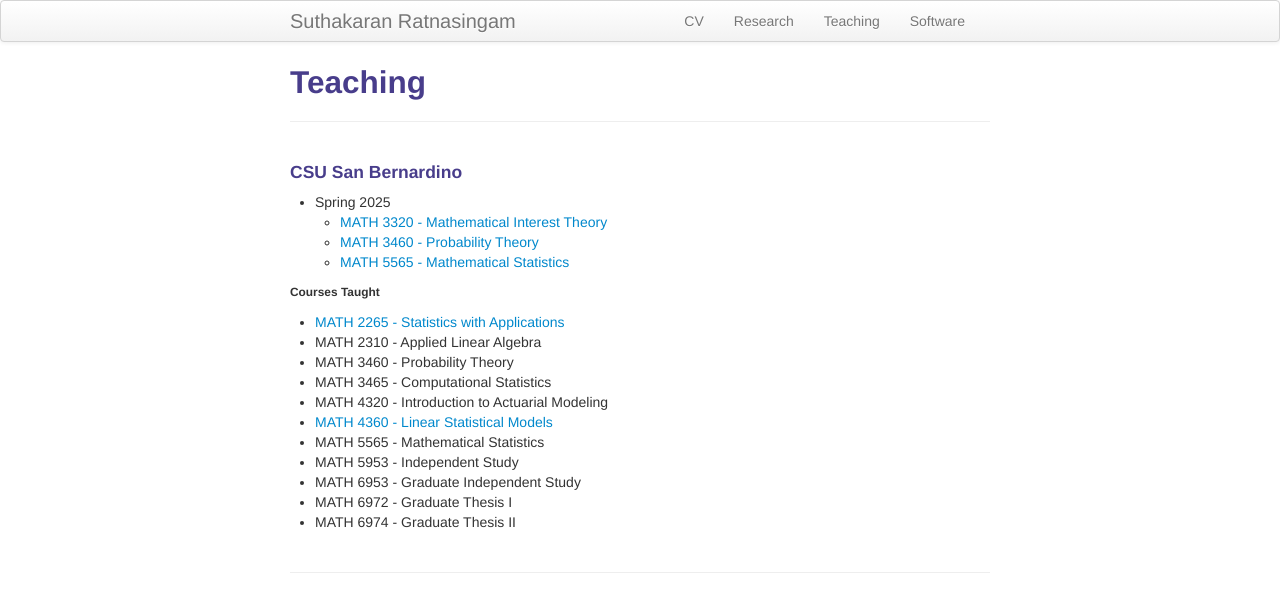
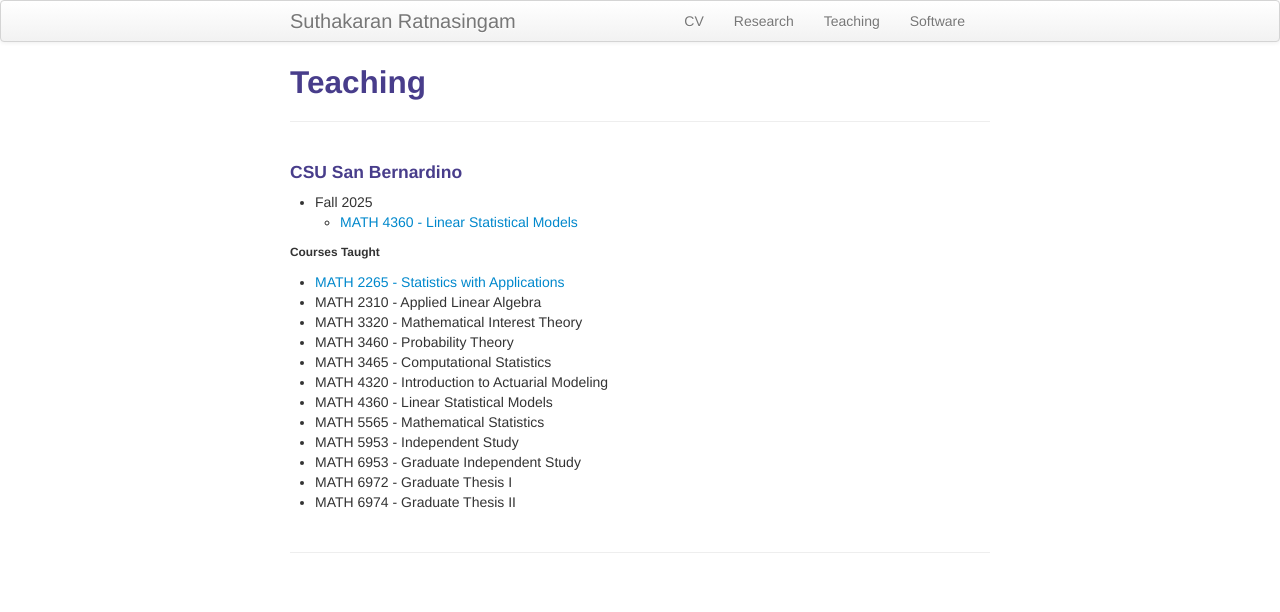
Before and after one commit to suthakaranr/suthakaranr.github.io, a Jekyll site: the page built from pages/Teaching.md, in a window 1280 px wide. Shown: the top 612 px of the page. Built offline with Jekyll 4.4.1, drawn with Linux system fonts in a browser that asks for light colours.

Commit message:
Update Teaching.md

```diff
--- a/pages/Teaching.md
+++ b/pages/Teaching.md
@@ -4,18 +4,17 @@ title: Teaching
 description: Suthakaran's teaching portfolio
 ---
 #### CSU San Bernardino
-* Spring 2025
-   * <a style="text-decoration:none"  target="_blank" rel="noopener noreferrer"> MATH 3320 - Mathematical Interest Theory
-   * <a style="text-decoration:none"  target="_blank" rel="noopener noreferrer"> MATH 3460 - Probability Theory
-   * <a style="text-decoration:none"  target="_blank" rel="noopener noreferrer"> MATH 5565 - Mathematical Statistics
+* Fall 2025
+   * <a style="text-decoration:none" href="../pages/LinStatModProj.html" target="_blank" rel="noopener noreferrer">MATH 4360 - Linear Statistical Models
 
 ###### Courses Taught
    * <a style="text-decoration:none" href="../pages/StatApp.html" target="_blank" rel="noopener noreferrer">MATH 2265 - Statistics with Applications</a>
    * MATH 2310 - Applied Linear Algebra
+   * MATH 3320 - Mathematical Interest Theory
    * MATH 3460 - Probability Theory
    * MATH 3465 - Computational Statistics
    * MATH 4320 - Introduction to Actuarial Modeling
-   * <a style="text-decoration:none" href="../pages/LinStatModProj.html" target="_blank" rel="noopener noreferrer">MATH 4360 - Linear Statistical Models
+   * MATH 4360 - Linear Statistical Models
    * MATH 5565 - Mathematical Statistics
    * MATH 5953 - Independent Study
    * MATH 6953 - Graduate Independent Study
```
